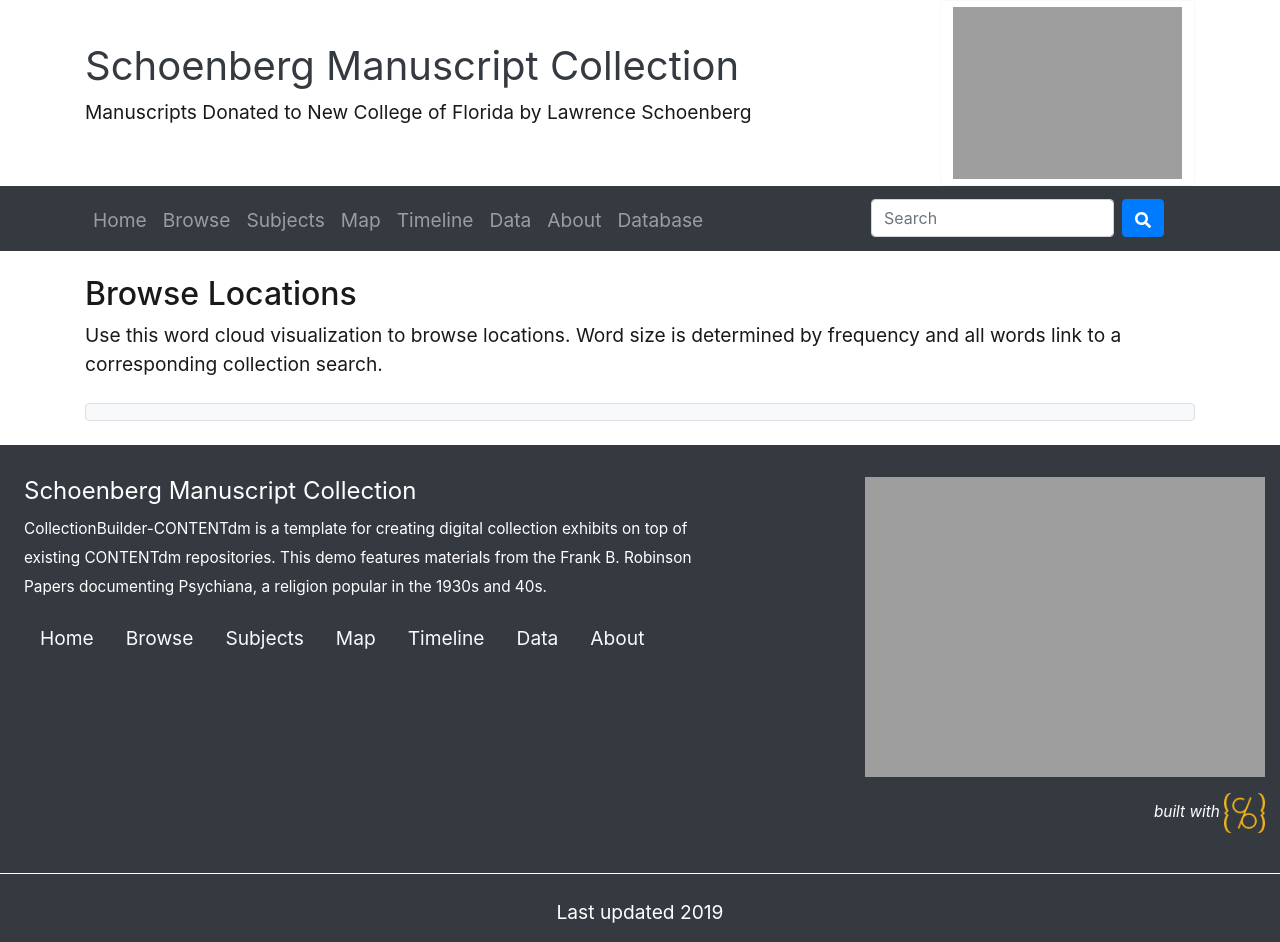
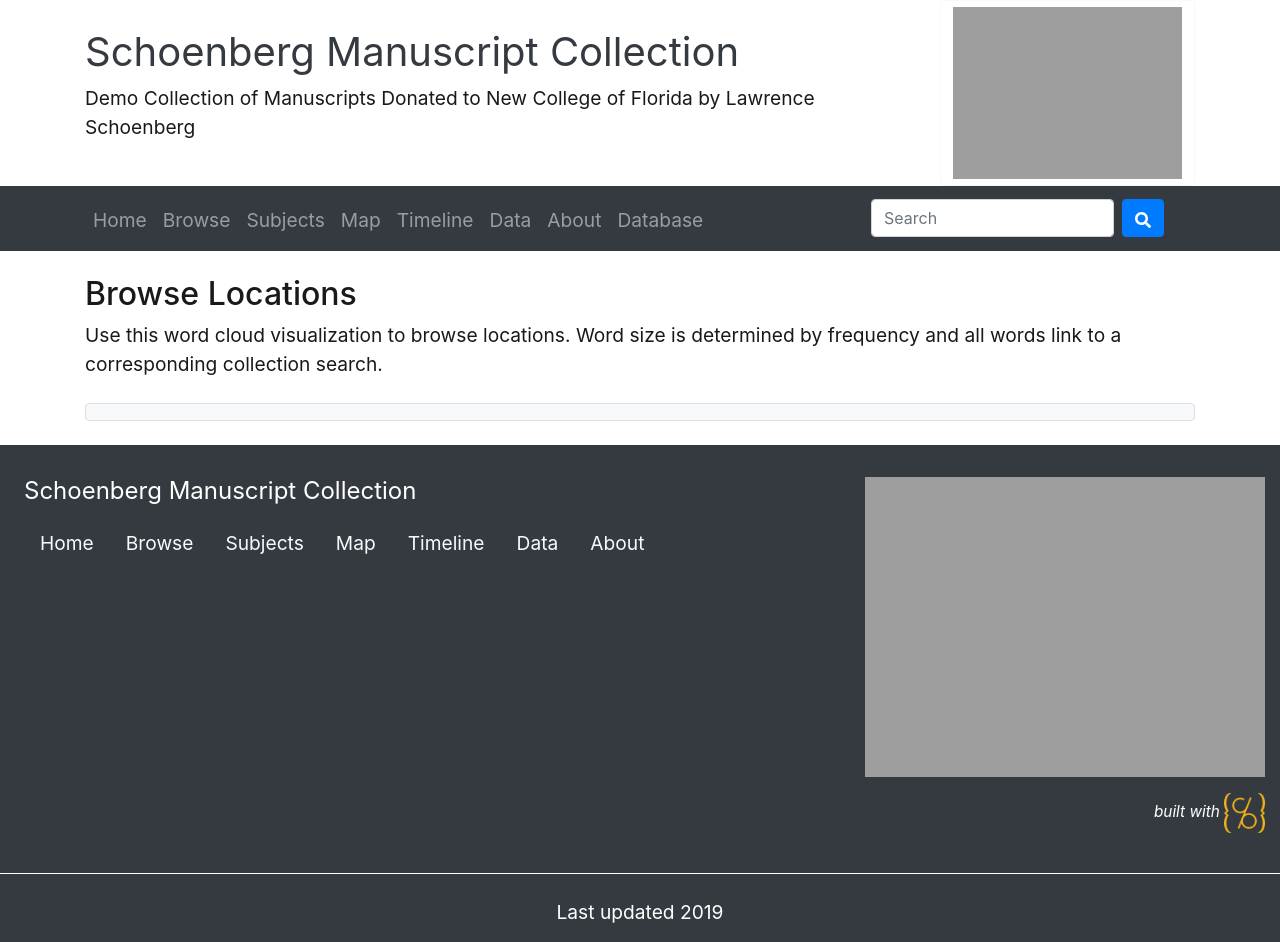
Before and after one commit to CollectionBuilder/collectionbuilder-contentdm, a Jekyll site: the page built from pages/locations.md, in a window 1280 px wide, cut to the strip 0-942 px from the top of the page. Built offline with Jekyll 4.4.1, drawn with Linux system fonts in a browser that asks for light colours.

Commit message:
index stuff

```diff
--- a/_config.yml
+++ b/_config.yml
@@ -15,8 +15,8 @@
 # Site settings
 title: Schoenberg Manuscript Collection
 # header and head metadata
-tagline: Manuscripts Donated to New College of Florida by Lawrence Schoenberg
-description: "CollectionBuilder-CONTENTdm is a template for creating digital collection exhibits on top of existing CONTENTdm repositories. This demo features materials from the Frank B. Robinson Papers documenting Psychiana, a religion popular in the 1930s and 40s."
+tagline: Demo Collection of Manuscripts Donated to New College of Florida by Lawrence Schoenberg
+description: ""
 # Organization branding
 organization-name: "Digital Initiatives, University of Idaho Library"
 organization-link: https://www.lib.uidaho.edu/digital/
--- a/_layouts/home-infographic.html
+++ b/_layouts/home-infographic.html
@@ -4,10 +4,6 @@
 ---
 {%- assign items = site.data[site.metadata] -%}
 <div class="row">
-  <div class="col-md-12">
-    <div id="views-placeholder"></div>
-    <div id="views-placeholder2"></div>
-  </div>
   <div class="col-md-8">
 
     {% include index/description.html %}
```
